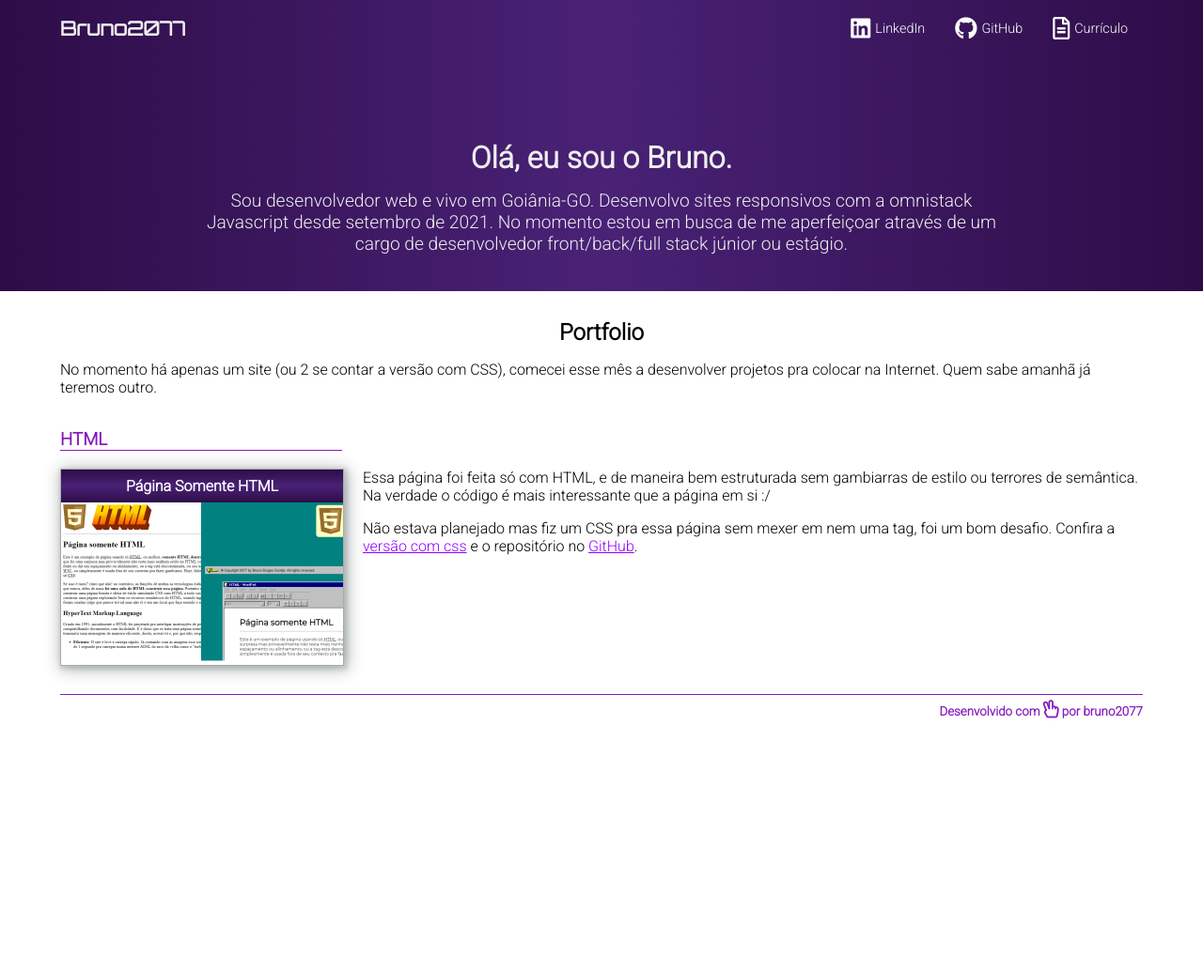
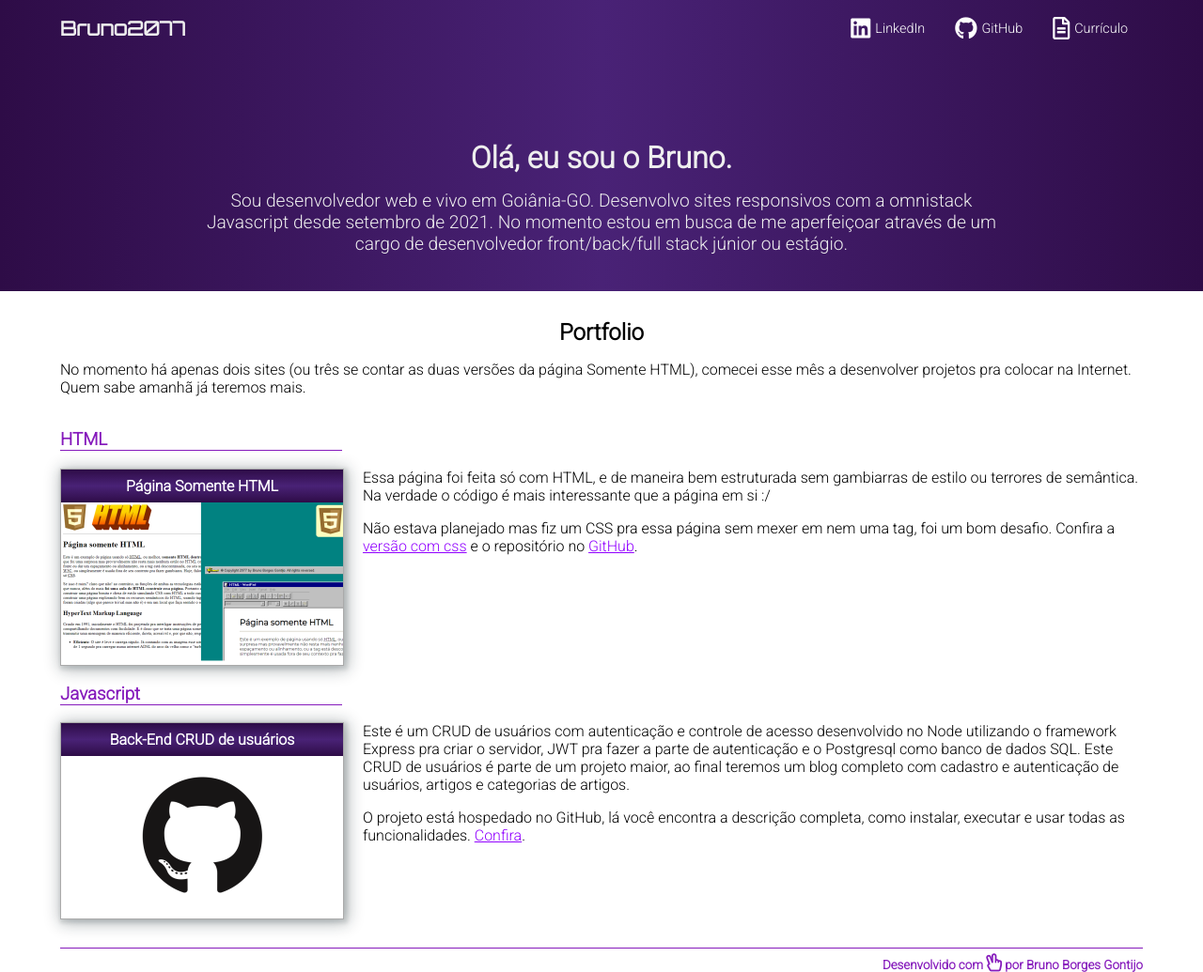
Before and after one commit to bruno2077/bruno2077.github.io, a plain HTML site: page index.html in a window 1280 px wide. Shown: the whole page at 94% size. Before the commit the page ends 800 px from the top, so only its background shows below. Drawn offline with Linux system fonts and the light colour scheme.

Commit message:
add JS project

```diff
--- a/index.html
+++ b/index.html
@@ -33,13 +33,14 @@
             <div class="landing-msg">
                 <p>
                     <span class="landing-title">Olá, eu sou o Bruno.</span><br>
-                    Sou desenvolvedor web e vivo em Goiânia-GO. Desenvolvo sites responsivos com a omnistack Javascript desde setembro de 2021. No momento estou em busca de me aperfeiçoar através de um cargo de desenvolvedor front/back/full stack júnior ou estágio.
+                    Sou desenvolvedor web e vivo em Goiânia-GO. Desenvolvo sites responsivos com a omnistack Javascript desde setembro de 2021. No momento estou em busca de me
+                     aperfeiçoar através de um cargo de desenvolvedor front/back/full stack júnior ou estágio.
                 </p>
             </div>
         </header>
         <main class="portfolio">
             <h2>Portfolio</h2>
-            <p>No momento há apenas um site (ou 2 se contar a versão com CSS), comecei esse mês a desenvolver projetos pra colocar na Internet. Quem sabe amanhã já teremos outro.</p>
+            <p>No momento há apenas dois sites (ou três se contar as duas versões da página Somente HTML), comecei esse mês a desenvolver projetos pra colocar na Internet. Quem sabe amanhã já teremos mais.</p>
             <div class="port-category">
                 <h3>HTML</h3>
                 <div class="card-area">
@@ -56,9 +57,26 @@
                     </div>
                 </div>
             </div>
+            <div class="port-category">
+                <h3>Javascript</h3>
+                <div class="card-area">
+                    <div class="card-item">
+                        <div class="item-mini">
+                            <h4>Back-End CRUD de usuários</h4>
+                            <a target="_blank" href="https://github.com/bruno2077/weblogz"><img src="./assets/gh.png" alt="Projeto CRUD de usuários no GitHub"></a>
+                        </div>
+                        <div class="item-description">
+                            <p>Este é um CRUD de usuários com autenticação e controle de acesso desenvolvido no Node utilizando o framework Express pra criar o
+                                servidor, JWT pra fazer a parte de autenticação e o Postgresql como banco de dados SQL. Este CRUD de usuários é parte de um projeto
+                                 maior, ao final teremos um blog completo com cadastro e autenticação de usuários, artigos e categorias de artigos. </p>
+                            <p>O projeto está hospedado no GitHub, lá você encontra a descrição completa, como instalar, executar e usar todas as funcionalidades. <a target="_blank" href="https://github.com/bruno2077/weblogz">Confira</a>.</p>
+                        </div>
+                    </div>
+                </div>
+            </div>
         </main>
         <footer>
-            <small>Desenvolvido com <i class="far fa-hand-peace"></i> por bruno2077</small>
+            <small>Desenvolvido com <i class="far fa-hand-peace"></i> por Bruno Borges Gontijo</small>
         </footer>
     </div>
 </body>
```
Also changed, not shown: assets/gh.png (added).
